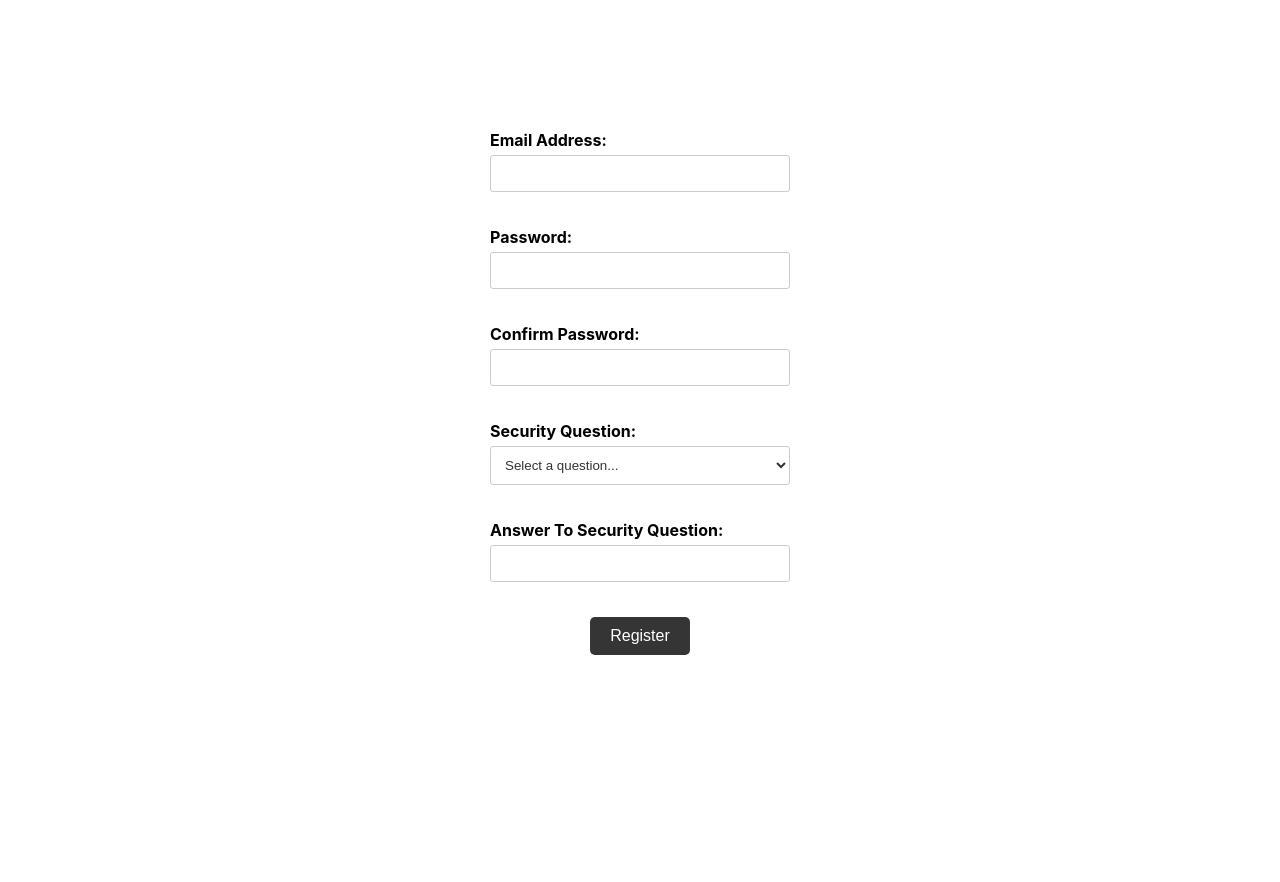
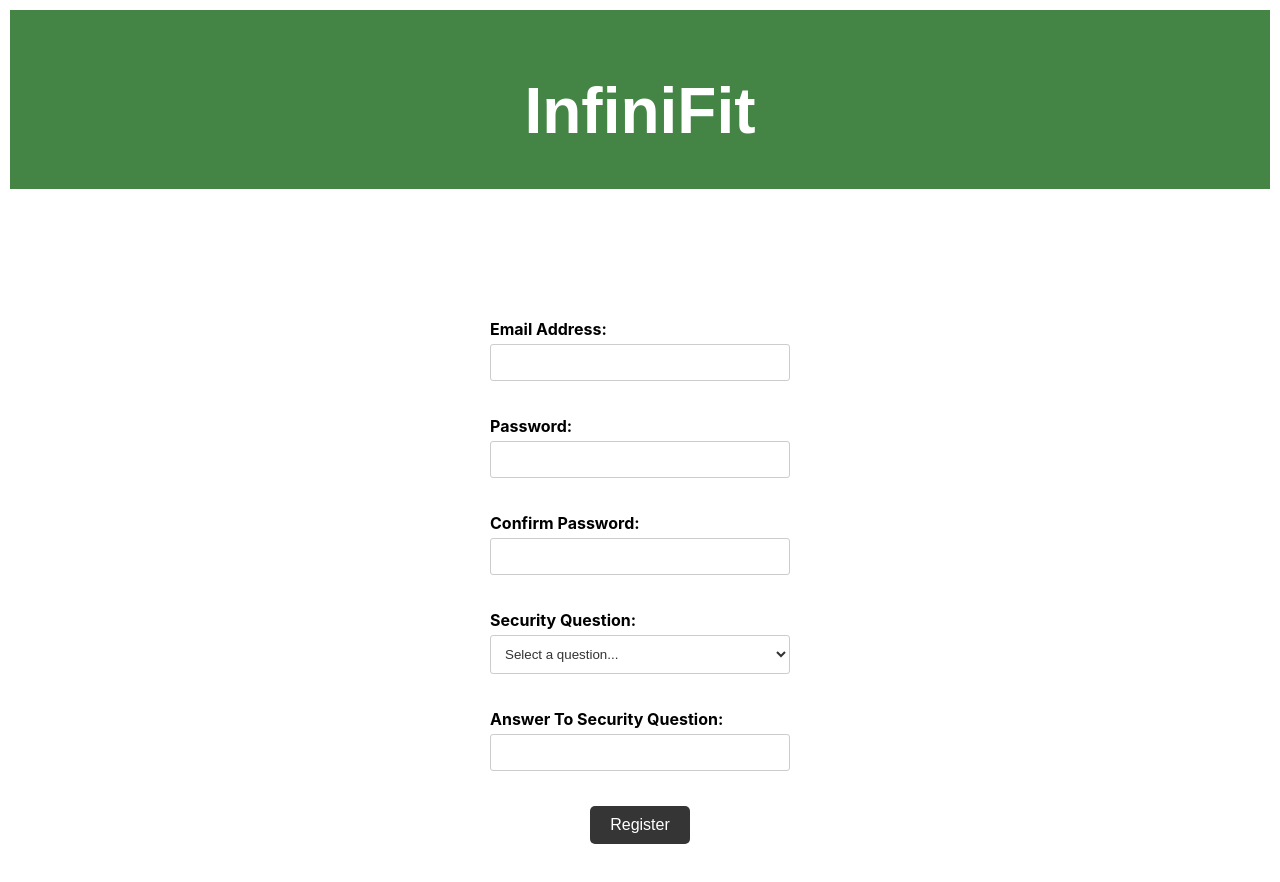
Before and after one commit to ernestorendon/InfiniFit, a React (Create React App) app in the folder app/: page /register in a window 1280 px wide. Shown: the top 882 px of the page. Before the commit the page ends 800 px from the top, so only its background shows below. Built offline with nearby package versions, Linux system fonts and the light colour scheme.

Commit message:
added header link to login and registration form

```diff
--- a/app/src/LoginScreen.js
+++ b/app/src/LoginScreen.js
@@ -71,6 +71,14 @@ const LoginScreen = () => {
   };
 
   return (
+
+    <div className="home-container">
+      <header className="header">
+        <a href="/" style={{ textDecoration: 'none' }}>
+         <h1 className="welcome-text">InfiniFit</h1>
+        </a>
+        {/* Other header elements like menu if needed */}
+      </header>
     <div className="registration-form">
       <h1>Login</h1>
       <form onSubmit={handleSubmit}>
@@ -102,6 +110,7 @@ const LoginScreen = () => {
       </form>
       {loginSuccess && <p className="error-message">{loginSuccess}</p>}
     </div>
+   </div>
   );
 };
 
--- a/app/src/RegistrationForm.js
+++ b/app/src/RegistrationForm.js
@@ -88,9 +88,14 @@ const RegistrationForm = () => {
     });
   };
 
-
-
   return (
+    <div className="home-container">
+      <header className="header">
+        <a href="/" style={{ textDecoration: 'none' }}>
+         <h1 className="welcome-text">InfiniFit</h1>
+        </a>
+        {/* Other header elements like menu if needed */}
+      </header>
     <div className="registration-form">
       {/* <h1>Registration Form</h1> */}
       <form onSubmit={handleSubmit}>
@@ -124,6 +129,7 @@ const RegistrationForm = () => {
             onChange={handleChange}
             required
           />
+          {errors.confirmPassword && <div className="error">{errors.confirmPassword}</div>}
         </div>
         <div className="form-group">
           <label>Security Question:</label>
@@ -154,6 +160,7 @@ const RegistrationForm = () => {
         <button type="submit">Register</button>
       </form>
     </div>
+  </div>
   );
 };
 
```
